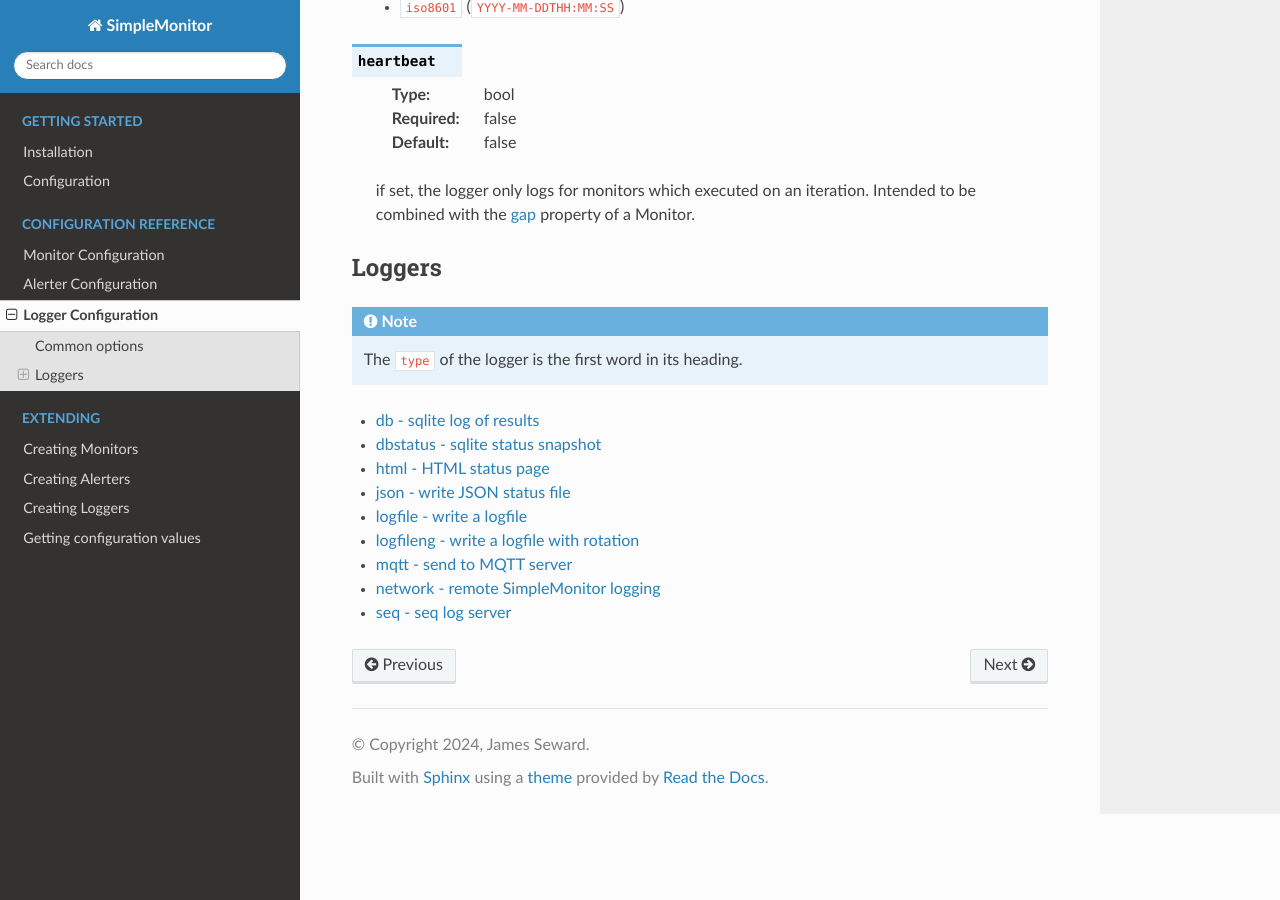
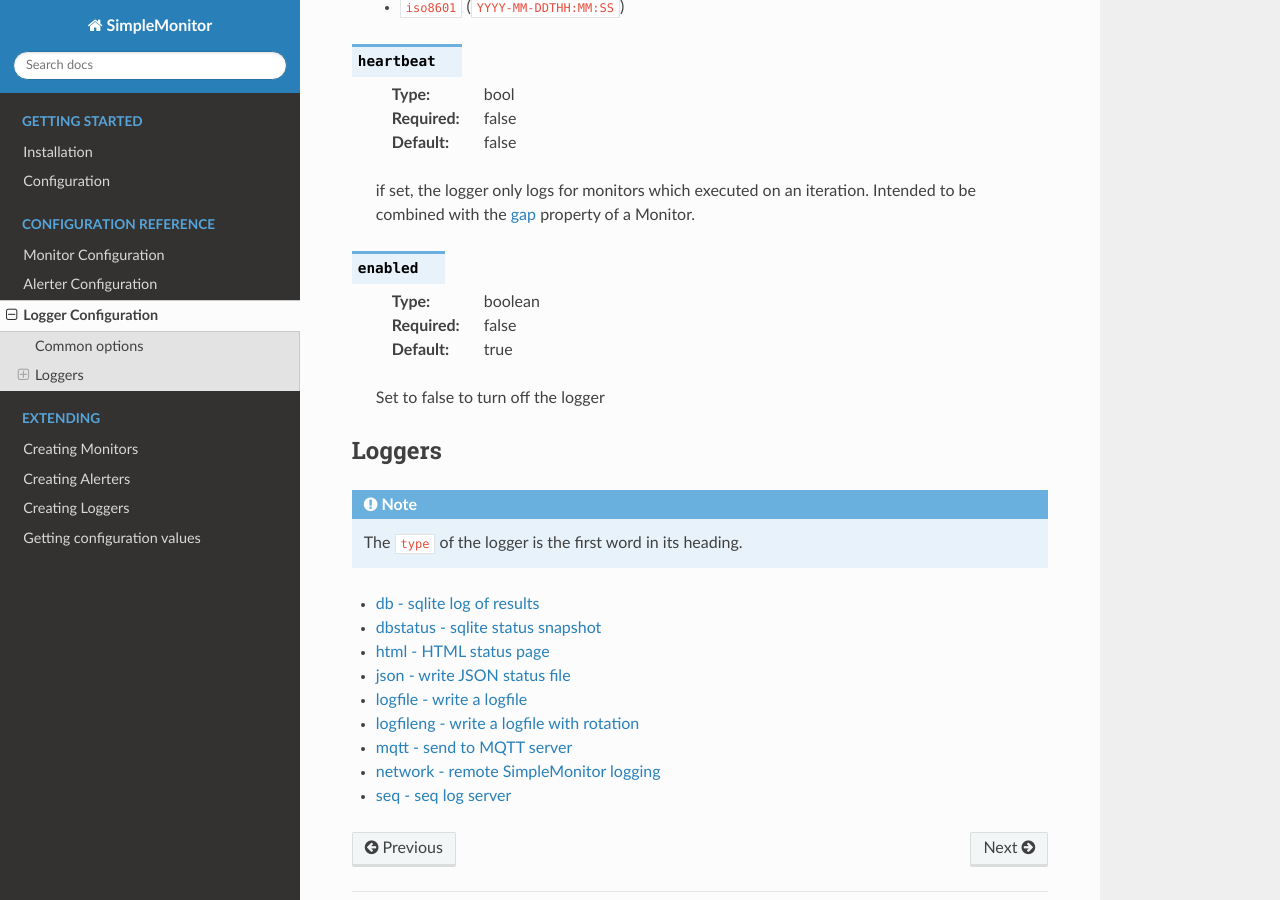
Before and after one commit to jamesoff/simplemonitor, a Sphinx documentation site: the page built from docs/loggers.rst, in a window 1280 px wide and 900 px high, scrolled down 1479 px. Built offline with Sphinx 7.4.7 and the Read the Docs theme 3.1.0, drawn with Linux system fonts in a browser that asks for light colours; pages that are not in the unit, such as notebooks, are missing from menus.

Commit message:
Update loggers.rst

```diff
--- a/docs/loggers.rst
+++ b/docs/loggers.rst
@@ -64,6 +64,14 @@ These options are common to all logger types.
 
     if set, the logger only logs for monitors which executed on an iteration. Intended to be combined with the :ref:`gap<gap>` property of a Monitor.
 
+.. confval:: enabled
+
+    :type: boolean
+    :required: false
+    :default: true
+
+    Set to false to turn off the logger
+
 .. _loggers-list:
 
 Loggers
```
